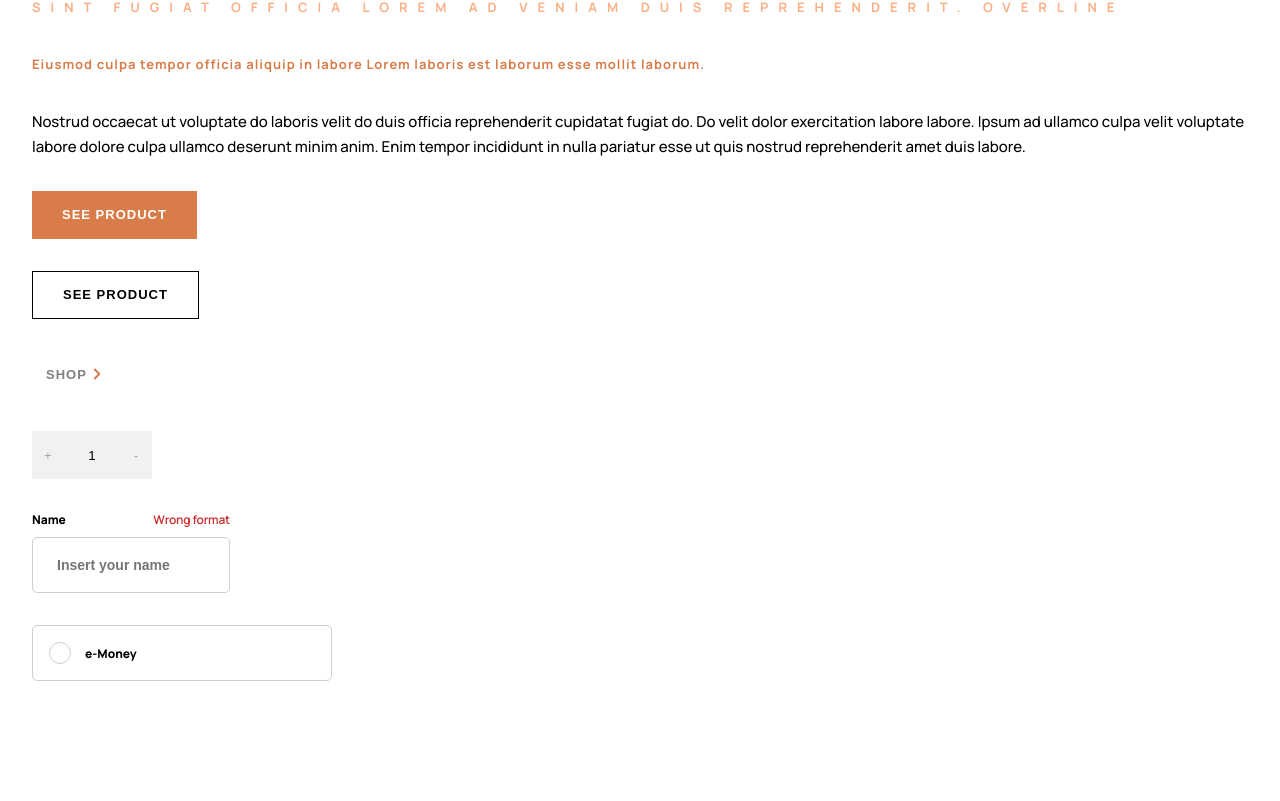
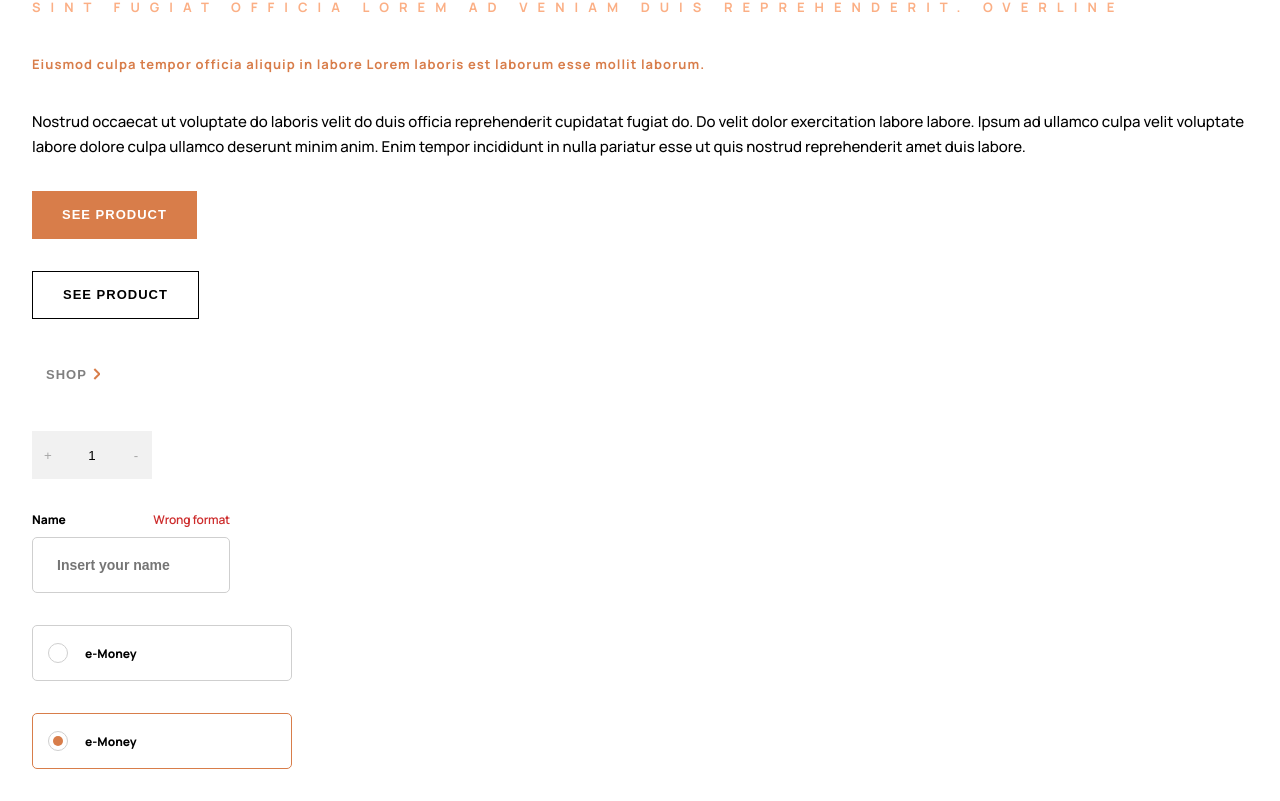
Before and after one commit to raficraft/audiophile, a React (Create React App) app: page / in a window 1280 px wide. Shown: the part 462-1263 px from the top of the page. Before the commit the page ends 1175 px from the top, so only its background shows below. Built offline with nearby package versions, Linux system fonts and the light colour scheme.

Commit message:
desing system is done ^^

```diff
--- a/src/core/Component/Demo/DesignSystem/DesignSystem.tsx
+++ b/src/core/Component/Demo/DesignSystem/DesignSystem.tsx
@@ -54,7 +54,18 @@ export default function DesignSystem() {
       </div>
 
       <div className="bloc_input__radio">
-        <label htmlFor="money">e-Money</label>
+        <label htmlFor="money" className="fakeContainer">
+          e-Money
+        </label>
+        <label className="fakeBox" data-ischecked="false"></label>
+        <input type="radio" id="money" name="radio" />
+      </div>
+
+      <div className="bloc_input__radio">
+        <label className="fakeBox" data-ischecked="true"></label>
+        <label htmlFor="money" className="fakeContainer">
+          e-Money
+        </label>
         <input type="radio" id="money" name="radio" />
       </div>
     </div>
--- a/src/designSystem.scss
+++ b/src/designSystem.scss
@@ -214,27 +214,53 @@ label {
 }
 
 .bloc_input__radio {
-  @include flex();
   position: relative;
-  height: 56px;
-  border: 1px solid var(--border-grey);
-  border-radius: 5px;
   @include flex(row, flex-start, center);
-  width: 300px;
-  text-indent: 52px;
+
+  .fakeContainer {
+    @include flex();
+    position: relative;
+    height: 56px;
+    border: 1px solid var(--border-grey);
+    border-radius: 5px;
+    @include flex(row, flex-start, center);
+    min-width: 260px;
+    text-indent: 52px;
+  }
 
   input[type="radio"] {
     display: none;
   }
 
-  :before {
+  .fakeBox {
     position: absolute;
     @include size(1.25rem);
     content: " ";
-    top: 1rem;
     left: 1rem;
     @include circle();
     border: 1px solid var(--border-grey);
+
+    &:after {
+      position: absolute;
+      @include size(10px);
+      content: " ";
+      top: 4px;
+      left: 4px;
+      @include circle();
+      background-color: var(--background-orange);
+    }
+
+    &[data-ischecked="true"] ~ .fakeContainer {
+      border-color: var(--background-orange);
+    }
+
+    &[data-ischecked="true"]:after {
+      display: block;
+    }
+
+    &[data-ischecked="false"]:after {
+      display: none;
+    }
   }
 }
 
```
